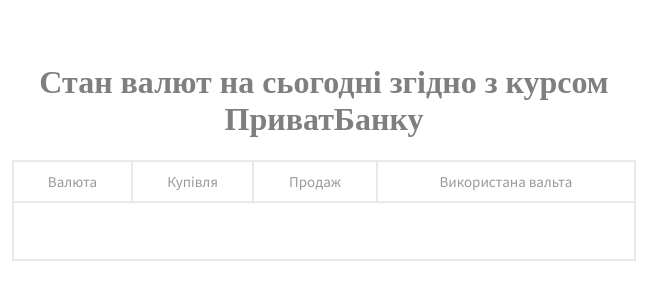
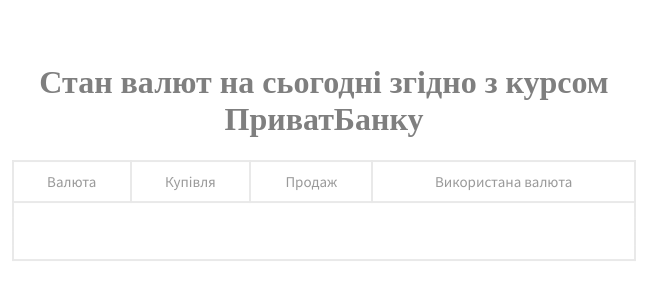
Before and after one commit to sladkOy/sladk0y.github.io, a plain HTML site: page ooei/laba4-7/index.html in a window 1280 px wide. Shown: the part 256-556 px from the top of the page, 324-991 px from the left. Drawn offline with Linux system fonts and the light colour scheme; no server answers.

Commit message:
Update index.html

```diff
--- a/ooei/laba4-7/index.html
+++ b/ooei/laba4-7/index.html
@@ -20,7 +20,7 @@
                     <th>Валюта</th>
                     <th>Купівля</th>
                     <th>Продаж</th>
-                    <th>Використана вальта</th>
+                    <th>Використана валюта</th>
                 </tr>
             </thead>
             <tbody class="tb">
```
